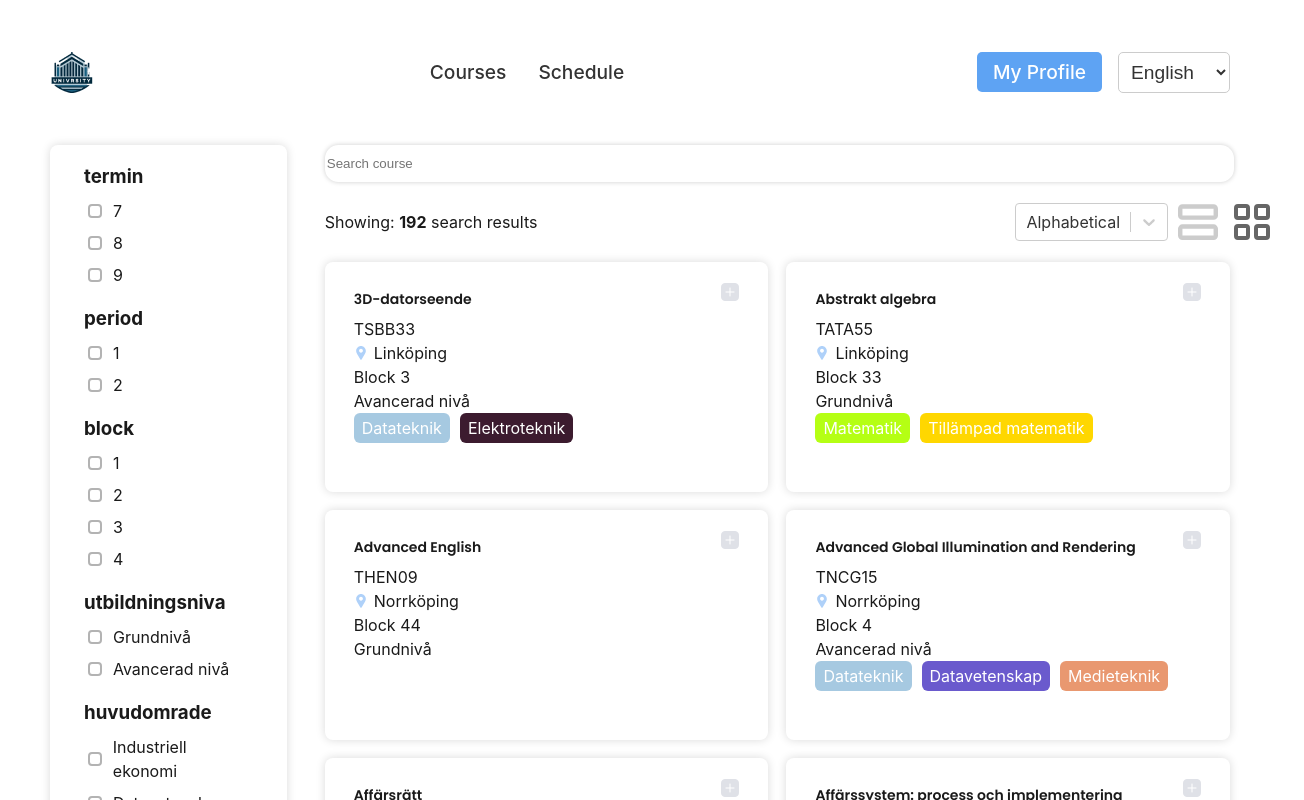
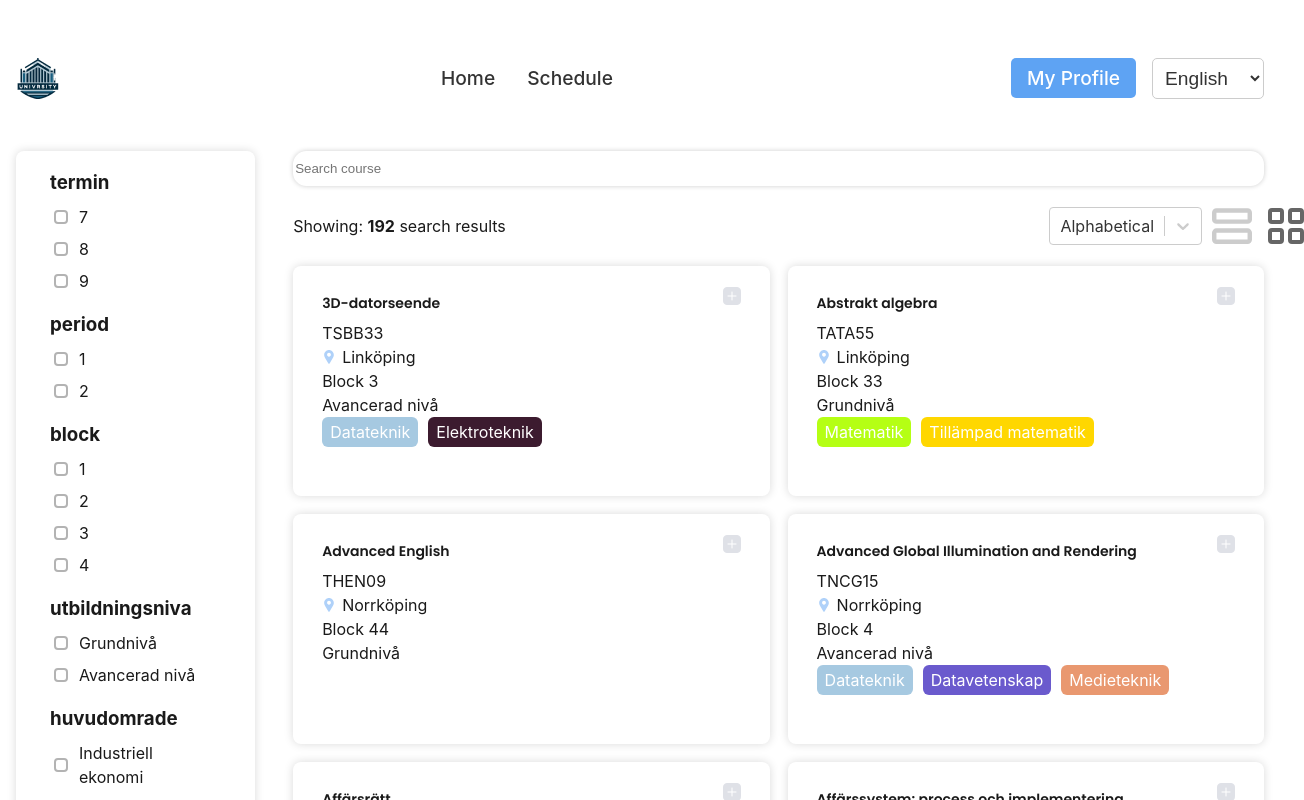
Before and after one commit to filipbagen/course-finder, a React (Vite) app: page / in a window 1280 px wide. Shown: the top 800 px of the page, 1304 px wide, since content can reach past the window. Built offline with nearby package versions, Linux system fonts and the light colour scheme; no server answers; sample sign-in values are in the browser's storage.

Commit message:
Added MainLayout

```diff
--- a/src/components/CourseBrowser.jsx
+++ b/src/components/CourseBrowser.jsx
@@ -12,7 +12,7 @@ import filterCourses from '../functions/filterCourses';
 import CourseList from '../components/CourseList';
 import SearchComponent from '../components/SearchComponent';
 import FilterPanelComponent from '../components/FilterPanelComponent';
-import Navigation from '../components/Navigation';
+import MainLayout from '../components/MainLayout';
 
 const CourseBrowser = () => {
   // state
@@ -68,9 +68,7 @@ const CourseBrowser = () => {
   const sortedCourses = sortCourses(filteredCourses, sortCriteria);
 
   return (
-    <Info>
-      <Navigation />
-
+    <MainLayout>
       <Data>
         <FilterPanelComponent
           filterOptions={filterOptions}
@@ -88,22 +86,13 @@ const CourseBrowser = () => {
           />
         </SearchCourseSection>
       </Data>
-    </Info>
+    </MainLayout>
   );
 };
 
 export default CourseBrowser;
 
 // styled
-const Info = styled.div`
-  display: flex;
-  flex-direction: column;
-  margin: 52px;
-  gap: 52px;
-  max-width: 1440px;
-  width: calc(100% - 100px);
-`;
-
 const Data = styled.div`
   display: flex;
   align-items: flex-start;
@@ -111,8 +100,8 @@ const Data = styled.div`
 `;
 
 const SearchCourseSection = styled.div`
+  width: 100%;
   display: flex;
   flex-direction: column;
   gap: 12px;
-  width: 100%;
 `;
--- /dev/null
+++ b/src/components/MainLayout.jsx
@@ -0,0 +1,38 @@
+import React from 'react';
+import styled from 'styled-components';
+
+// Compoents
+import Navigation from './Navigation';
+
+const MainLayout = ({ children }) => {
+  return (
+    <Container>
+      <Navigation />
+      <MainContent>{children}</MainContent>
+    </Container>
+  );
+};
+
+export default MainLayout;
+
+// styled components
+const Container = styled.div`
+  display: flex;
+  flex-direction: column;
+  align-items: center;
+  gap: 52px;
+
+  /* width: 100%; */
+  /* max-width: 1440px; */
+  /* min-width: 780px; */
+  /* width: calc(100% - 100px); */
+
+  width: min(100% - 2rem, 1440px);
+  margin-inline: auto;
+`;
+
+const MainContent = styled.div`
+  display: flex;
+  flex-direction: column;
+  align-items: center;
+`;
--- a/src/components/Navigation.jsx
+++ b/src/components/Navigation.jsx
@@ -1,16 +1,6 @@
 import React from 'react';
 import styled from 'styled-components';
-
-const Nav = styled.nav`
-  display: flex;
-  justify-content: space-between;
-  align-items: center;
-  /* margin-top: 68px; */
-
-  /* position: -webkit-sticky;
-  position: sticky;
-  top: 0; */
-`;
+import { Link } from 'react-router-dom';
 
 const Navigation = () => {
   return (
@@ -18,8 +8,12 @@ const Navigation = () => {
       <Logo src="img/logo.png" alt="Logo" />
 
       <NavLinks>
-        <NavLink>Courses</NavLink>
-        <NavLink>Schedule</NavLink>
+        <NavLink as={Link} to="/">
+          Home
+        </NavLink>
+        <NavLink as={Link} to="/schedule">
+          Schedule
+        </NavLink>
       </NavLinks>
 
       <div>
@@ -36,6 +30,21 @@ const Navigation = () => {
 };
 
 export default Navigation;
+
+const Nav = styled.nav`
+  box-sizing: border-box;
+  width: 100%;
+
+  display: flex;
+  flex-direction: row;
+  align-items: center;
+  justify-content: space-between;
+  margin-top: 58px;
+
+  /* position: -webkit-sticky;
+  position: sticky;
+  top: 0; */
+`;
 
 const Logo = styled.img`
   height: 100%;
--- a/src/components/Schedule.jsx
+++ b/src/components/Schedule.jsx
@@ -2,6 +2,9 @@ import React from 'react';
 import firebase from 'firebase/compat/app';
 import { useAuth } from '../contexts/AuthContext';
 import styled from 'styled-components';
+
+// Components
+import MainLayout from './MainLayout';
 
 const Schedule = () => {
   const { currentUser } = useAuth();
@@ -25,7 +28,14 @@ const Schedule = () => {
       console.log('Error getting courses array: ', error);
     });
 
-  return <div>Schedule</div>;
+  return (
+    <MainLayout>
+      <div>
+        <h1>Schedule</h1>
+        <p>Here you can see your schedule</p>
+      </div>
+    </MainLayout>
+  );
 };
 
 export default Schedule;
--- a/src/components/SearchComponent.jsx
+++ b/src/components/SearchComponent.jsx
@@ -20,6 +20,7 @@ const Input = styled.input`
   border: none;
   outline: none;
   height: 26pt;
+  box-sizing: border-box;
   width: 100%;
   border-radius: 10pt;
   box-shadow: 0px 0px 5px 0px rgba(0, 0, 0, 0.2);
```
